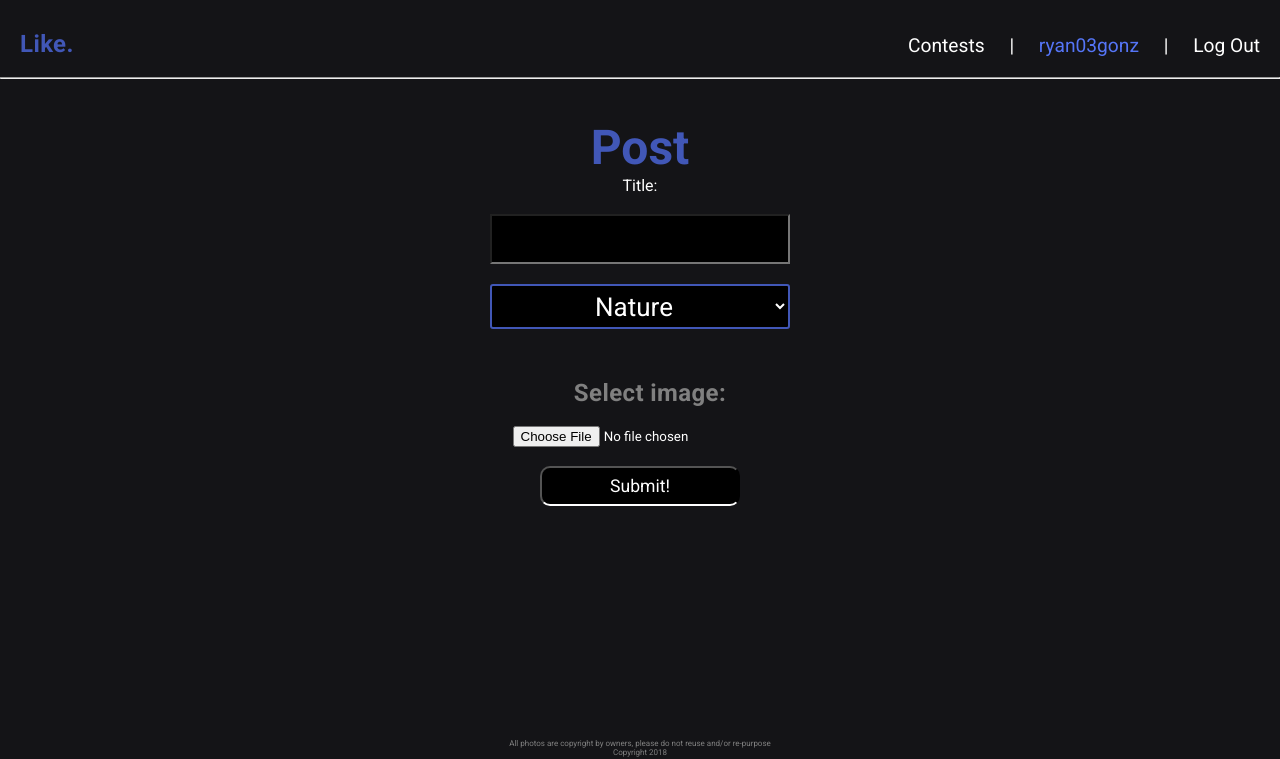
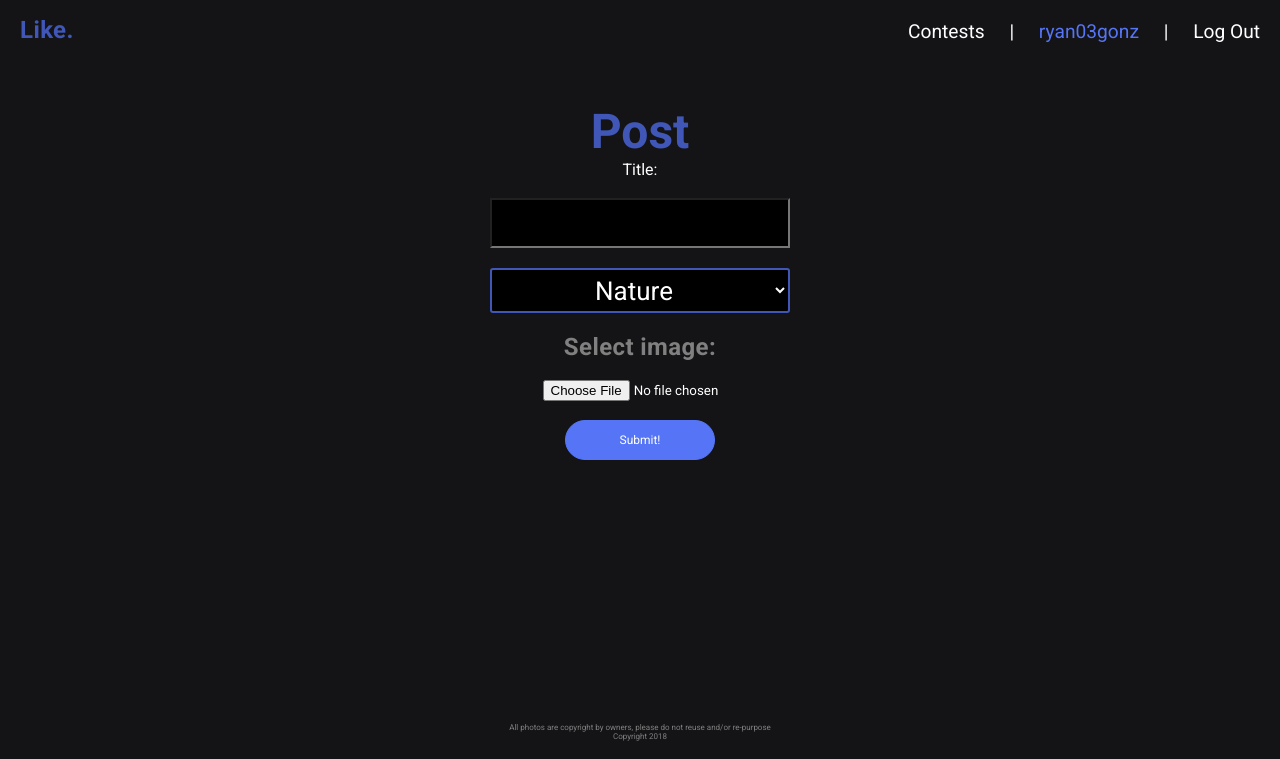
Before and after one commit to helloryantg/photo_contest, a Django app: page /posts/1/create/ in a window 1280 px wide. Shown: the top 759 px of the page. Run offline with Django 3.2, Linux system fonts and the light colour scheme; a user stored in the database is signed in; parts of the project's set-up code (start-up, migrations or seed data) failed here and were passed over.

Commit message:
fix more css

```diff
--- a/main_app/static/style.css
+++ b/main_app/static/style.css
@@ -5,6 +5,10 @@
     text-align: center;
     font-family: 'Roboto', sans-serif;
     text-decoration: none;
+}
+
+.logo {
+    margin-top: 20px;
 }
 
 input[type="text"] {
@@ -78,6 +82,11 @@ input[type="text"], input[type="password"] {
     align-items: center;
 }
 
+.inputfile {
+    position: relative;
+    left: 30px;
+}
+
 .confirm-delete-form {
     display: flex;
     flex-direction: column;
@@ -87,21 +96,6 @@ input[type="text"], input[type="password"] {
 
 label {
     display: none;
-}
-
-.btn {
-    height: 40px;
-    width: 200px;
-    font-size: 110%;
-    background-color: black;
-    color: white;
-    border-radius: 10px;
-    border-bottom: 2px solid white;
-}
-
-.btn:hover {
-    color: black;
-    background-color: white;
 }
 
 .account-photo {
@@ -191,8 +185,6 @@ h3 {
     font-family: "Roboto", sans-serif;
     font-weight: 700;
     letter-spacing: 0.4px;
-    margin-left: 20px;
-    padding-top: 30px;
 }
 
 .nav-links {
@@ -233,10 +225,9 @@ h3 {
 }
 
 .contest-info {
-    height: 100px;
+    height: 50px;
     display: flex;
     flex-direction: column;
-    justify-content: space-around;
     margin: 20px 0;
 }
 
@@ -279,7 +270,7 @@ h4 {
 }
 
 .categories a {
-    margin: 0;
+    margin: 0 6px;
     width: 200px;
     border: 1px solid #5575F6;
     color: #5575F6;
@@ -333,14 +324,14 @@ h4 {
 }
 
 .c-new-post {
-    border: 2px solid #5575F6;
+    border: 1px solid #5575F6;
     padding: 10px;
-    border-radius: 8px;
+    border-radius: 20px;
 }
 
 .c-new-post:hover {
-    background-color: #5575F6;
-    color: white;
+    background-color: black;;
+    color: #5575F6;
 }
 
 .contest-rules {
@@ -352,6 +343,11 @@ h4 {
 }
 
 @media only screen and (min-width: 600px) {
+    .logo {
+        margin-left: 20px;
+        margin-top: 0px;
+    }
+
     #id_title, #id_text {
         height: 50px;
         width: 300px;
@@ -386,7 +382,7 @@ h4 {
     }
 
     header {
-        width: 100%
+        width: 100%;
     }
 
     nav {
--- a/main_app/templates/base.html
+++ b/main_app/templates/base.html
@@ -13,7 +13,7 @@
 <body>
     <header>
         <nav>
-            <h3>Like.</h3>
+            <h3 class="logo">Like.</h3>
             <div class="nav-links">
                 <a href="{% url 'landing' %}">Contests</a> |
                 {% if user.is_authenticated %}
@@ -26,7 +26,6 @@
             </div>
         </nav>
     </header>
-    <hr>
     <main>
         {% block content %}
         {% endblock %}
--- a/main_app/templates/contests/index.html
+++ b/main_app/templates/contests/index.html
@@ -19,7 +19,7 @@
         <div class="contest-likes">
             {% if user.is_authenticated %}
                 <div class="new-post">
-                    <a class="blue c-new-post" href="{% url 'posts_create' contest.id %}">Create a New Post</a>
+                    <a class="blue-btn c-new-post" href="{% url 'posts_create' contest.id %}">Create a New Post</a>
                 </div>
                 <br>
             {% else %}
--- a/main_app/templates/landing.html
+++ b/main_app/templates/landing.html
@@ -21,10 +21,8 @@
                 <img class="contest-photo" src="{{contest.photo_url}}" alt="contest image">
             </a>
             <div class="contest-info">
-                <p>{{contest.likes}}</p>
                 <p class="grey">{{contest.end_date}}</p>
                 <h3>{{contest.name}}</h3>
-                <br>
             </div>
         </div>
         {% endfor %}
--- a/main_app/templates/login.html
+++ b/main_app/templates/login.html
@@ -5,7 +5,7 @@
   <h1>LOG IN</h1>
   <p>Already have an account?</p>
   <br>
-  <h1 class="blue">Username</h1>
+  <h1 class="blue">Username/Password</h1>
   {% csrf_token %}
   {{ form.as_p }}
   <br>
--- a/main_app/templates/main_app/post_confirm_delete.html
+++ b/main_app/templates/main_app/post_confirm_delete.html
@@ -13,7 +13,7 @@
   </p>
   <form action="" method="POST">
     {% csrf_token %}
-    <input class="btn" type="submit" value="Yes, delete.">
+    <input class="blue-btn" type="submit" value="Yes, delete.">
   </form>
 </div>
 {% endblock %}
--- a/main_app/templates/main_app/post_form.html
+++ b/main_app/templates/main_app/post_form.html
@@ -12,7 +12,7 @@
     <br>
     <input class="inputfile" type="file" size="90" name="photo-file">
     <br>
-    <input class="btn" type="submit" value="Submit!">
+    <input class="blue-btn" type="submit" value="Submit!">
 </form>
 
 {% endblock %}
--- a/main_app/templates/posts/detail.html
+++ b/main_app/templates/posts/detail.html
@@ -2,7 +2,8 @@
 
 {% block content %}
 <div class="details">
-    <h1>{{ post.title }}</h1>
+    <h3>{{ post.title }}</h3>
+    <br>
     <div class="detail-post">
         <img class="detail-photo" src="{{ post.photo_url }}">
         <br>
@@ -10,6 +11,7 @@
             <a class="blue" href="{% url 'posts_update' post.id %}">Edit Post</a> <span class="grey">|</span>
             <a class="blue" href="{% url 'posts_delete' post.id %}">Delete Post</a>
         {% endifequal %}
+            <br>
             <p class="grey">{{post.created_at}}</p>
             <h1 class="blue">Likes: {{likes}}</h1>
             <br>
```
